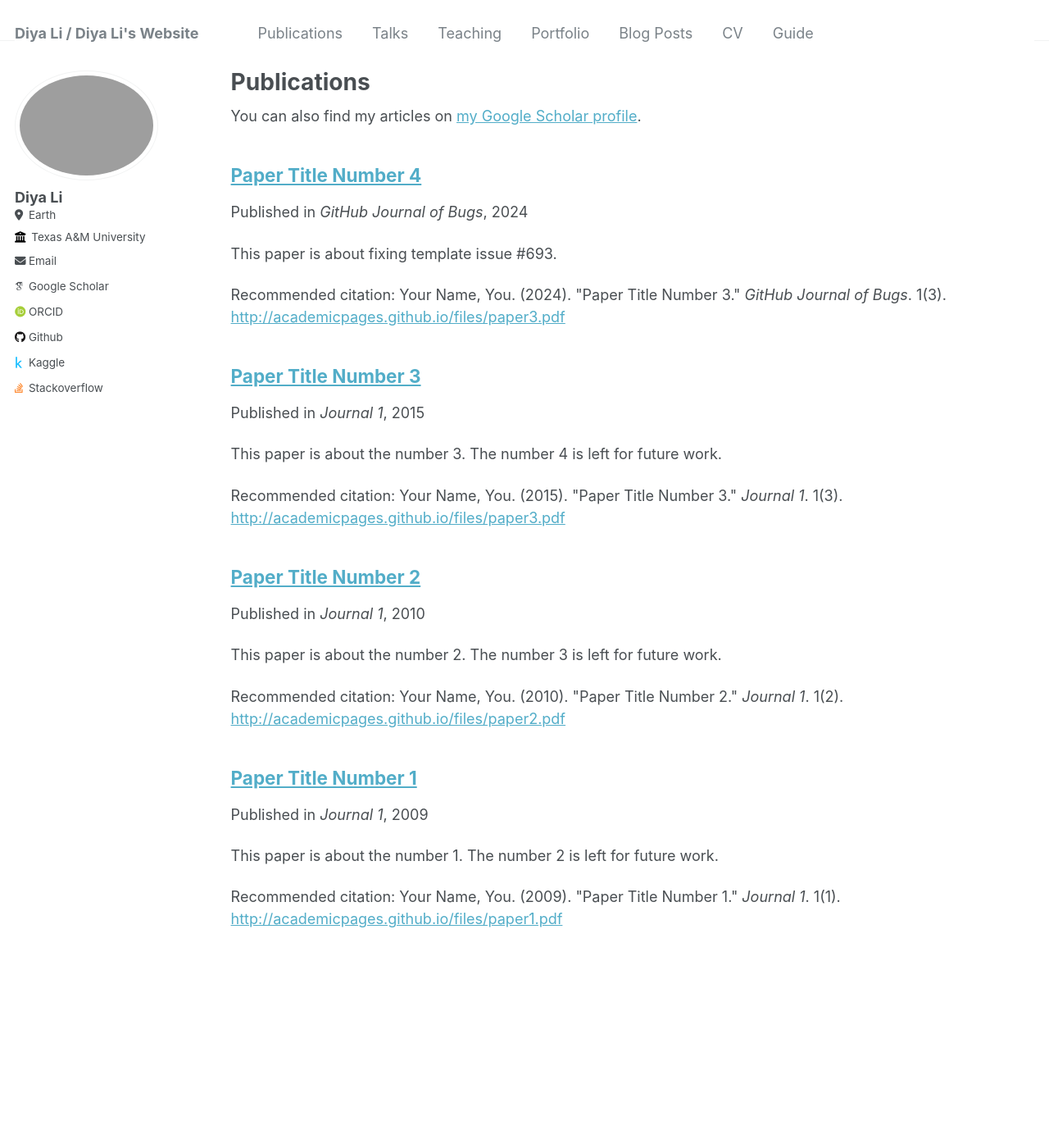
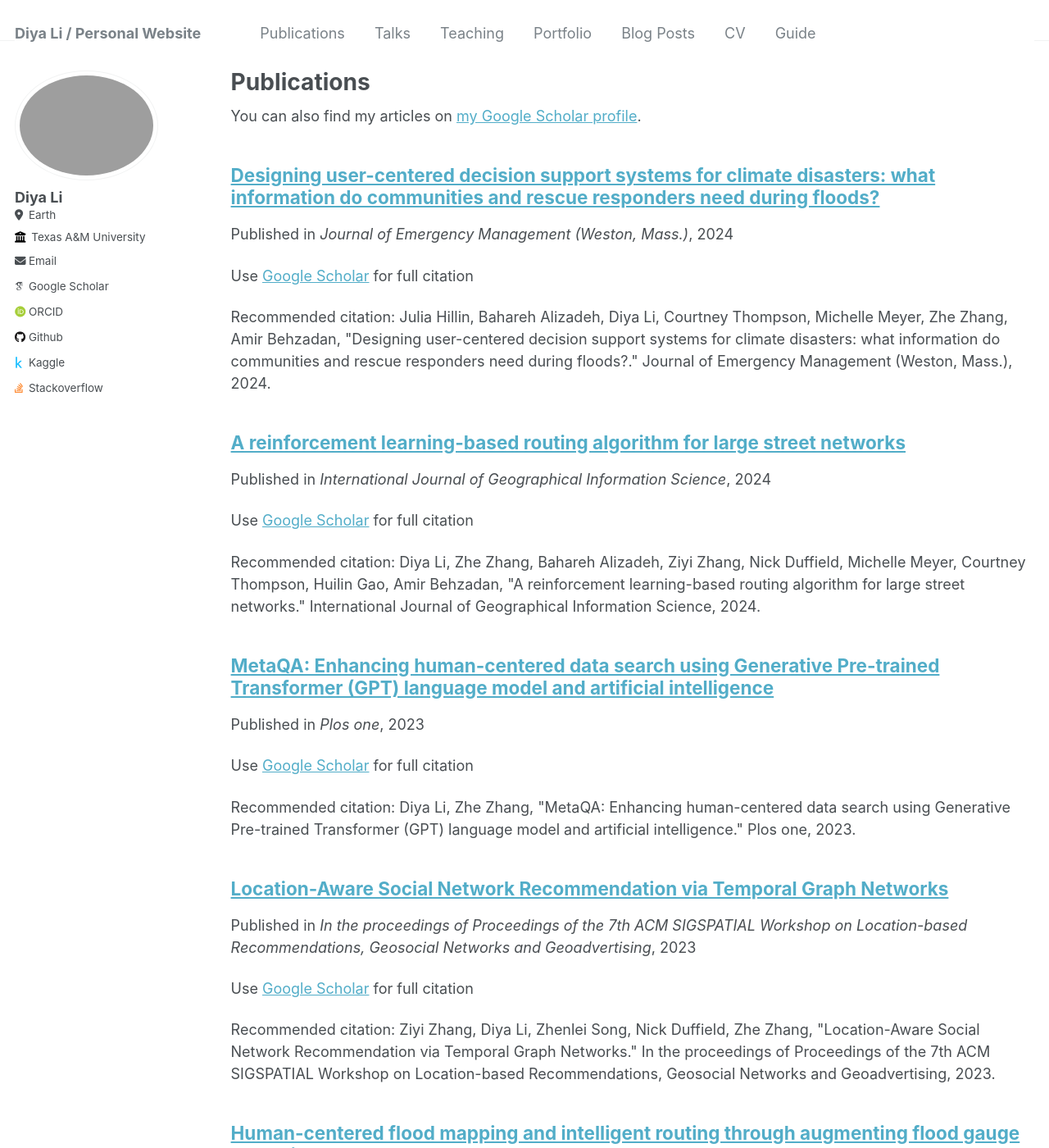
Before and after one commit to dyllanwli/dyllanwli.github.io, a Jekyll site: the page built from _pages/publications.md, in a window 1280 px wide and 1400 px high. Shown: the whole window at 82% size. Built offline with Jekyll 4.4.1, drawn with Linux system fonts in a browser that asks for light colours; some web fonts are replaced; some of the changed text lies outside the part shown.

Commit message:
update publications

```diff
--- a/_config.yml
+++ b/_config.yml
@@ -8,7 +8,7 @@
 
 # Basic Site Settings
 locale                   : "en-US"
-title                    : "Diya Li / Diya Li's Website"
+title                    : "Diya Li / Personal Website"
 title_separator          : "-"
 name                     : &name "Diya Li"
 description              : &description "personal description"
--- a/_publications/2009-10-01-paper-title-number-1.md
+++ /dev/null
@@ -1,12 +0,0 @@
----
-title: "Paper Title Number 1"
-collection: publications
-permalink: /publication/2009-10-01-paper-title-number-1
-excerpt: 'This paper is about the number 1. The number 2 is left for future work.'
-date: 2009-10-01
-venue: 'Journal 1'
-paperurl: 'http://academicpages.github.io/files/paper1.pdf'
-citation: 'Your Name, You. (2009). &quot;Paper Title Number 1.&quot; <i>Journal 1</i>. 1(1).'
----
-
-The contents above will be part of a list of publications, if the user clicks the link for the publication than the contents of section will be rendered as a full page, allowing you to provide more information about the paper for the reader. When publications are displayed as a single page, the contents of the above "citation" field will automatically be included below this section in a smaller font.
--- a/_publications/2010-10-01-paper-title-number-2.md
+++ /dev/null
@@ -1,12 +0,0 @@
----
-title: "Paper Title Number 2"
-collection: publications
-permalink: /publication/2010-10-01-paper-title-number-2
-excerpt: 'This paper is about the number 2. The number 3 is left for future work.'
-date: 2010-10-01
-venue: 'Journal 1'
-paperurl: 'http://academicpages.github.io/files/paper2.pdf'
-citation: 'Your Name, You. (2010). &quot;Paper Title Number 2.&quot; <i>Journal 1</i>. 1(2).'
----
-
-The contents above will be part of a list of publications, if the user clicks the link for the publication than the contents of section will be rendered as a full page, allowing you to provide more information about the paper for the reader. When publications are displayed as a single page, the contents of the above "citation" field will automatically be included below this section in a smaller font.
--- a/_publications/2015-10-01-paper-title-number-3.md
+++ /dev/null
@@ -1,12 +0,0 @@
----
-title: "Paper Title Number 3"
-collection: publications
-permalink: /publication/2015-10-01-paper-title-number-3
-excerpt: 'This paper is about the number 3. The number 4 is left for future work.'
-date: 2015-10-01
-venue: 'Journal 1'
-paperurl: 'http://academicpages.github.io/files/paper3.pdf'
-citation: 'Your Name, You. (2015). &quot;Paper Title Number 3.&quot; <i>Journal 1</i>. 1(3).'
----
-
-The contents above will be part of a list of publications, if the user clicks the link for the publication than the contents of section will be rendered as a full page, allowing you to provide more information about the paper for the reader. When publications are displayed as a single page, the contents of the above "citation" field will automatically be included below this section in a smaller font.
--- /dev/null
+++ b/_publications/2020-01-01-Modeling-spatiotemporal-pattern-of-depressive-symptoms-caused-by-COVID-19-using-social-media-data-mining.md
@@ -0,0 +1,9 @@
+---
+title: "Modeling spatiotemporal pattern of depressive symptoms caused by COVID-19 using social media data mining"
+collection: publications
+permalink: /publication/2020-01-01-Modeling-spatiotemporal-pattern-of-depressive-symptoms-caused-by-COVID-19-using-social-media-data-mining
+date: 2020-01-01
+venue: 'International Journal of Environmental Research and Public Health'
+citation: ' Diya Li,  Harshita Chaudhary,  Zhe Zhang, &quot;Modeling spatiotemporal pattern of depressive symptoms caused by COVID-19 using social media data mining.&quot; International Journal of Environmental Research and Public Health, 2020.'
+---
+Use [Google Scholar](https://scholar.google.com/scholar?q=Modeling+spatiotemporal+pattern+of+depressive+symptoms+caused+by+COVID+19+using+social+media+data+mining){:target="_blank"} for full citation
--- /dev/null
+++ b/_publications/2021-01-01-A-time-series-clustering-algorithm-for-analyzing-the-changes-of-mobility-pattern-caused-by-COVID-19.md
@@ -0,0 +1,9 @@
+---
+title: "A time-series clustering algorithm for analyzing the changes of mobility pattern caused by COVID-19"
+collection: publications
+permalink: /publication/2021-01-01-A-time-series-clustering-algorithm-for-analyzing-the-changes-of-mobility-pattern-caused-by-COVID-19
+date: 2021-01-01
+venue: 'In the proceedings of Proceedings of the 1st ACM SIGSPATIAL International Workshop On Animal Movement Ecology And Human Mobility'
+citation: ' Ziyi Zhang,  Diya Li,  Zhe Zhang,  Nicholas Duffield, &quot;A time-series clustering algorithm for analyzing the changes of mobility pattern caused by COVID-19.&quot; In the proceedings of Proceedings of the 1st ACM SIGSPATIAL International Workshop On Animal Movement Ecology And Human Mobility, 2021.'
+---
+Use [Google Scholar](https://scholar.google.com/scholar?q=A+time+series+clustering+algorithm+for+analyzing+the+changes+of+mobility+pattern+caused+by+COVID+19){:target="_blank"} for full citation
--- /dev/null
+++ b/_publications/2021-01-01-An-AI-based-spatial-knowledge-graph-for-enhancing-spatial-data-and-knowledge-search-and-discovery.md
@@ -0,0 +1,9 @@
+---
+title: "An AI-based spatial knowledge graph for enhancing spatial data and knowledge search and discovery"
+collection: publications
+permalink: /publication/2021-01-01-An-AI-based-spatial-knowledge-graph-for-enhancing-spatial-data-and-knowledge-search-and-discovery
+date: 2021-01-01
+venue: 'In the proceedings of Proceedings of the 1st ACM SIGSPATIAL International Workshop on Searching and Mining Large Collections of Geospatial Data'
+citation: ' Zhe Zhang,  Zhangyang Wang,  Angela Li,  Xinyue Ye,  E Usery,  Diya Li, &quot;An AI-based spatial knowledge graph for enhancing spatial data and knowledge search and discovery.&quot; In the proceedings of Proceedings of the 1st ACM SIGSPATIAL International Workshop on Searching and Mining Large Collections of Geospatial Data, 2021.'
+---
+Use [Google Scholar](https://scholar.google.com/scholar?q=An+AI+based+spatial+knowledge+graph+for+enhancing+spatial+data+and+knowledge+search+and+discovery){:target="_blank"} for full citation
--- /dev/null
+++ b/_publications/2021-01-01-Feasibility-study-of-urban-flood-mapping-using-traffic-signs-for-route-optimization.md
@@ -0,0 +1,9 @@
+---
+title: "Feasibility study of urban flood mapping using traffic signs for route optimization"
+collection: publications
+permalink: /publication/2021-01-01-Feasibility-study-of-urban-flood-mapping-using-traffic-signs-for-route-optimization
+date: 2021-01-01
+venue: 'In the proceedings of EG-ICE 2021 Workshop on Intelligent Computing in Engineering'
+citation: ' Bahareh Alizadeh,  Diya Li,  Zhe Zhang,  Amir Behzadan, &quot;Feasibility study of urban flood mapping using traffic signs for route optimization.&quot; In the proceedings of EG-ICE 2021 Workshop on Intelligent Computing in Engineering, 2021.'
+---
+Use [Google Scholar](https://scholar.google.com/scholar?q=Feasibility+study+of+urban+flood+mapping+using+traffic+signs+for+route+optimization){:target="_blank"} for full citation
--- /dev/null
+++ b/_publications/2021-01-01-Urban-computing-cyberinfrastructure-visualizing-human-sentiment-using-social-media-and-augmented-reality.md
@@ -0,0 +1,9 @@
+---
+title: "Urban computing cyberinfrastructure: visualizing human sentiment using social media and augmented reality"
+collection: publications
+permalink: /publication/2021-01-01-Urban-computing-cyberinfrastructure-visualizing-human-sentiment-using-social-media-and-augmented-reality
+date: 2021-01-01
+venue: 'In the proceedings of Proceedings of the 4th ACM SIGSPATIAL International Workshop on Advances in Resilient and Intelligent Cities'
+citation: ' Diya Li,  Zhe Zhang, &quot;Urban computing cyberinfrastructure: visualizing human sentiment using social media and augmented reality.&quot; In the proceedings of Proceedings of the 4th ACM SIGSPATIAL International Workshop on Advances in Resilient and Intelligent Cities, 2021.'
+---
+Use [Google Scholar](https://scholar.google.com/scholar?q=Urban+computing+cyberinfrastructure:+visualizing+human+sentiment+using+social+media+and+augmented+reality){:target="_blank"} for full citation
--- /dev/null
+++ b/_publications/2022-01-01-Analyzing-spatial-variations-of-heart-disease-and-type-2-diabetes-A-multi-scale-geographically-weighted-regression-approach.md
@@ -0,0 +1,9 @@
+---
+title: "Analyzing spatial variations of heart disease and type-2 diabetes: A multi-scale geographically weighted regression approach"
+collection: publications
+permalink: /publication/2022-01-01-Analyzing-spatial-variations-of-heart-disease-and-type-2-diabetes-A-multi-scale-geographically-weighted-regression-approach
+date: 2022-01-01
+venue: 'Computational Urban Science'
+citation: ' Wencong Cui,  Nanzhou Hu,  Shuyang Zhang,  Diya Li,  Luis Martinez,  Daniel Goldberg,  Burak G{\&quot;u}neralp,  Zhe Zhang, &quot;Analyzing spatial variations of heart disease and type-2 diabetes: A multi-scale geographically weighted regression approach.&quot; Computational Urban Science, 2022.'
+---
+Use [Google Scholar](https://scholar.google.com/scholar?q=Analyzing+spatial+variations+of+heart+disease+and+type+2+diabetes:+A+multi+scale+geographically+weighted+regression+approach){:target="_blank"} for full citation
--- /dev/null
+++ b/_publications/2022-01-01-Human-centered-flood-mapping-and-intelligent-routing-through-augmenting-flood-gauge-data-with-crowdsourced-street-photos.md
@@ -0,0 +1,9 @@
+---
+title: "Human-centered flood mapping and intelligent routing through augmenting flood gauge data with crowdsourced street photos"
+collection: publications
+permalink: /publication/2022-01-01-Human-centered-flood-mapping-and-intelligent-routing-through-augmenting-flood-gauge-data-with-crowdsourced-street-photos
+date: 2022-01-01
+venue: 'Advanced Engineering Informatics'
+citation: ' Bahareh Alizadeh,  Diya Li,  Julia Hillin,  Michelle Meyer,  Courtney Thompson,  Zhe Zhang,  Amir Behzadan, &quot;Human-centered flood mapping and intelligent routing through augmenting flood gauge data with crowdsourced street photos.&quot; Advanced Engineering Informatics, 2022.'
+---
+Use [Google Scholar](https://scholar.google.com/scholar?q=Human+centered+flood+mapping+and+intelligent+routing+through+augmenting+flood+gauge+data+with+crowdsourced+street+photos){:target="_blank"} for full citation
--- /dev/null
+++ b/_publications/2023-01-01-Location-Aware-Social-Network-Recommendation-via-Temporal-Graph-Networks.md
@@ -0,0 +1,9 @@
+---
+title: "Location-Aware Social Network Recommendation via Temporal Graph Networks"
+collection: publications
+permalink: /publication/2023-01-01-Location-Aware-Social-Network-Recommendation-via-Temporal-Graph-Networks
+date: 2023-01-01
+venue: 'In the proceedings of Proceedings of the 7th ACM SIGSPATIAL Workshop on Location-based Recommendations, Geosocial Networks and Geoadvertising'
+citation: ' Ziyi Zhang,  Diya Li,  Zhenlei Song,  Nick Duffield,  Zhe Zhang, &quot;Location-Aware Social Network Recommendation via Temporal Graph Networks.&quot; In the proceedings of Proceedings of the 7th ACM SIGSPATIAL Workshop on Location-based Recommendations, Geosocial Networks and Geoadvertising, 2023.'
+---
+Use [Google Scholar](https://scholar.google.com/scholar?q=Location+Aware+Social+Network+Recommendation+via+Temporal+Graph+Networks){:target="_blank"} for full citation
--- /dev/null
+++ b/_publications/2023-01-01-MetaQA-Enhancing-human-centered-data-search-using-Generative-Pre-trained-Transformer-GPT-language-model-and-artificial-intelligence.md
@@ -0,0 +1,9 @@
+---
+title: "MetaQA: Enhancing human-centered data search using Generative Pre-trained Transformer (GPT) language model and artificial intelligence"
+collection: publications
+permalink: /publication/2023-01-01-MetaQA-Enhancing-human-centered-data-search-using-Generative-Pre-trained-Transformer-GPT-language-model-and-artificial-intelligence
+date: 2023-01-01
+venue: 'Plos one'
+citation: ' Diya Li,  Zhe Zhang, &quot;MetaQA: Enhancing human-centered data search using Generative Pre-trained Transformer (GPT) language model and artificial intelligence.&quot; Plos one, 2023.'
+---
+Use [Google Scholar](https://scholar.google.com/scholar?q=MetaQA:+Enhancing+human+centered+data+search+using+Generative+Pre+trained+Transformer+(GPT)+language+model+and+artificial+intelligence){:target="_blank"} for full citation
--- /dev/null
+++ b/_publications/2024-01-01-A-reinforcement-learning-based-routing-algorithm-for-large-street-networks.md
@@ -0,0 +1,9 @@
+---
+title: "A reinforcement learning-based routing algorithm for large street networks"
+collection: publications
+permalink: /publication/2024-01-01-A-reinforcement-learning-based-routing-algorithm-for-large-street-networks
+date: 2024-01-01
+venue: 'International Journal of Geographical Information Science'
+citation: ' Diya Li,  Zhe Zhang,  Bahareh Alizadeh,  Ziyi Zhang,  Nick Duffield,  Michelle Meyer,  Courtney Thompson,  Huilin Gao,  Amir Behzadan, &quot;A reinforcement learning-based routing algorithm for large street networks.&quot; International Journal of Geographical Information Science, 2024.'
+---
+Use [Google Scholar](https://scholar.google.com/scholar?q=A+reinforcement+learning+based+routing+algorithm+for+large+street+networks){:target="_blank"} for full citation
--- /dev/null
+++ b/_publications/2024-01-01-Designing-user-centered-decision-support-systems-for-climate-disasters-what-information-do-communities-and-rescue-responders-need-during-floods.md
@@ -0,0 +1,9 @@
+---
+title: "Designing user-centered decision support systems for climate disasters: what information do communities and rescue responders need during floods?"
+collection: publications
+permalink: /publication/2024-01-01-Designing-user-centered-decision-support-systems-for-climate-disasters-what-information-do-communities-and-rescue-responders-need-during-floods
+date: 2024-01-01
+venue: 'Journal of Emergency Management (Weston, Mass.)'
+citation: ' Julia Hillin,  Bahareh Alizadeh,  Diya Li,  Courtney Thompson,  Michelle Meyer,  Zhe Zhang,  Amir Behzadan, &quot;Designing user-centered decision support systems for climate disasters: what information do communities and rescue responders need during floods?.&quot; Journal of Emergency Management (Weston, Mass.), 2024.'
+---
+Use [Google Scholar](https://scholar.google.com/scholar?q=Designing+user+centered+decision+support+systems+for+climate+disasters:+what+information+do+communities+and+rescue+responders+need+during+floods?){:target="_blank"} for full citation
--- a/_publications/2024-02-17-paper-title-number-4.md
+++ /dev/null
@@ -1,12 +0,0 @@
----
-title: "Paper Title Number 4"
-collection: publications
-permalink: /publication/2024-02-17-paper-title-number-4
-excerpt: 'This paper is about fixing template issue #693.'
-date: 2024-02-17
-venue: 'GitHub Journal of Bugs'
-paperurl: 'http://academicpages.github.io/files/paper3.pdf'
-citation: 'Your Name, You. (2024). &quot;Paper Title Number 3.&quot; <i>GitHub Journal of Bugs</i>. 1(3).'
----
-
-The contents above will be part of a list of publications, if the user clicks the link for the publication than the contents of section will be rendered as a full page, allowing you to provide more information about the paper for the reader. When publications are displayed as a single page, the contents of the above "citation" field will automatically be included below this section in a smaller font.
```
Also changed, not shown: markdown_generator/proceedings.bib (added, +46 -0 lines), markdown_generator/pubs.bib (added, +63 -0 lines), 1 other file.
